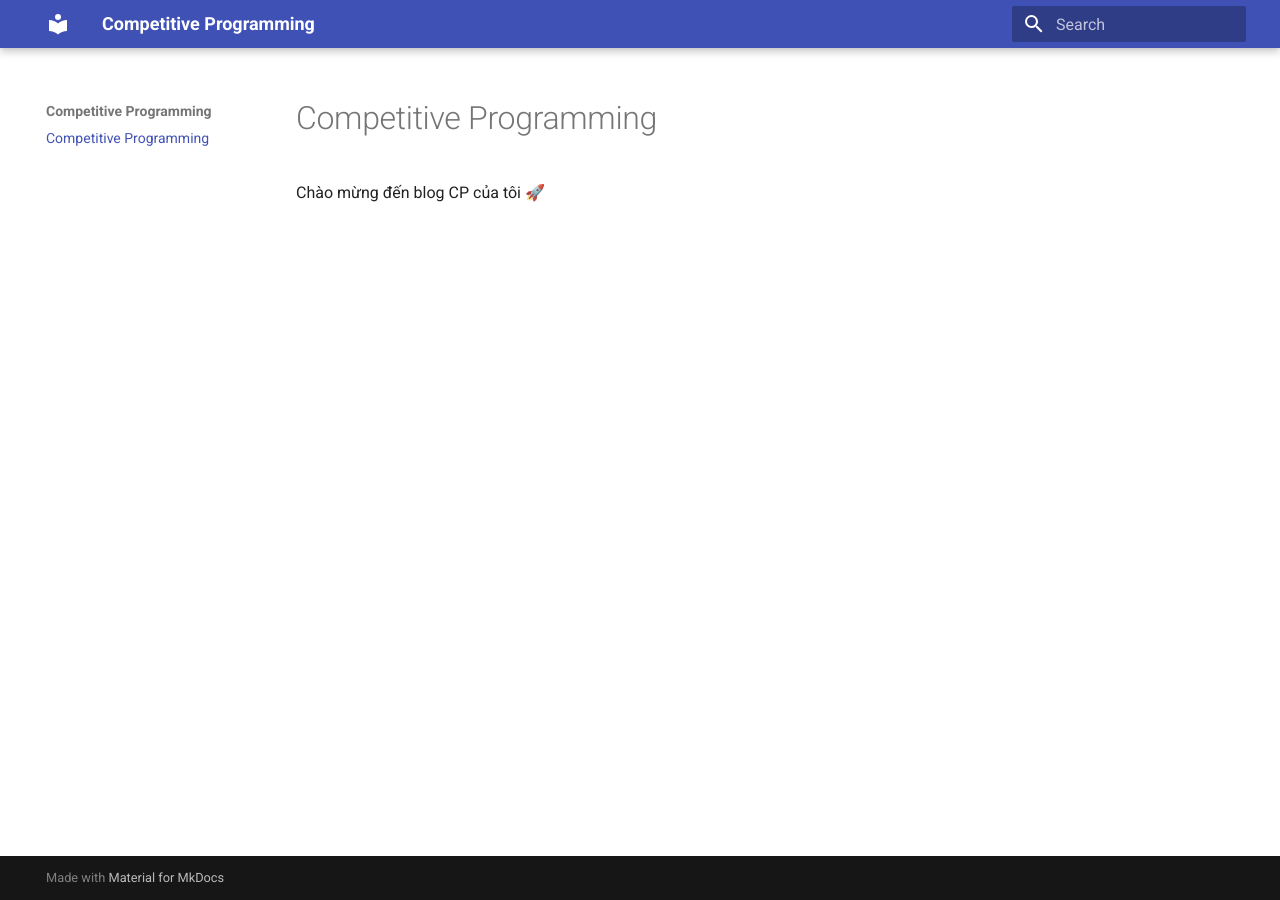
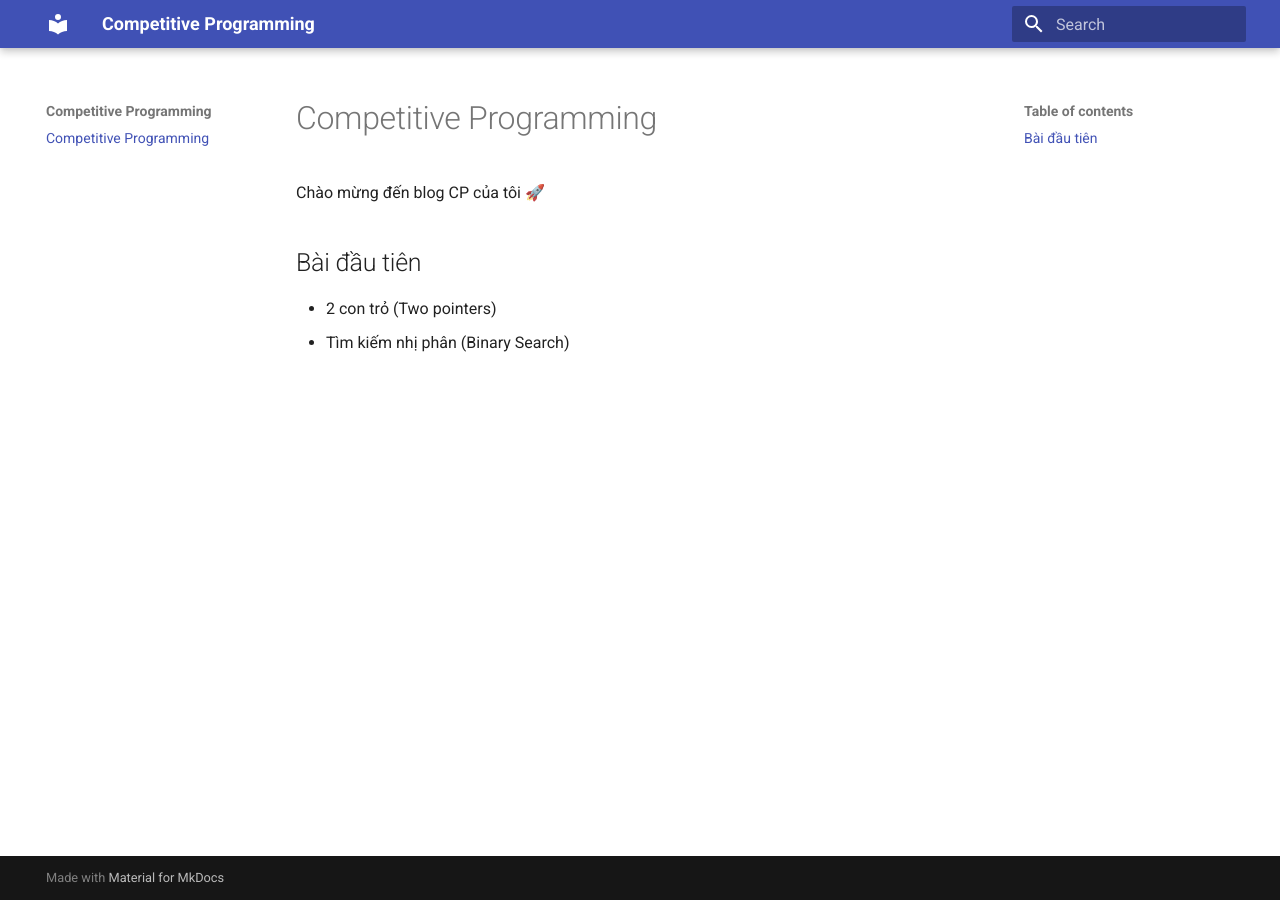
Before and after one commit to hmtrung2305/competitiveprogramming, an MkDocs documentation site: the page built from docs/index.md, in a window 1280 px wide. Built offline with MkDocs 1.6.1 and Material for MkDocs 9.7.7, drawn with Linux system fonts in a browser that asks for light colours.

Commit message:
update content

```diff
--- a/docs/index.md
+++ b/docs/index.md
@@ -1,3 +1,7 @@
 # Competitive Programming
 
 Chào mừng đến blog CP của tôi 🚀
+
+## Bài đầu tiên
+- 2 con trỏ (Two pointers)
+- Tìm kiếm nhị phân (Binary Search)
```
